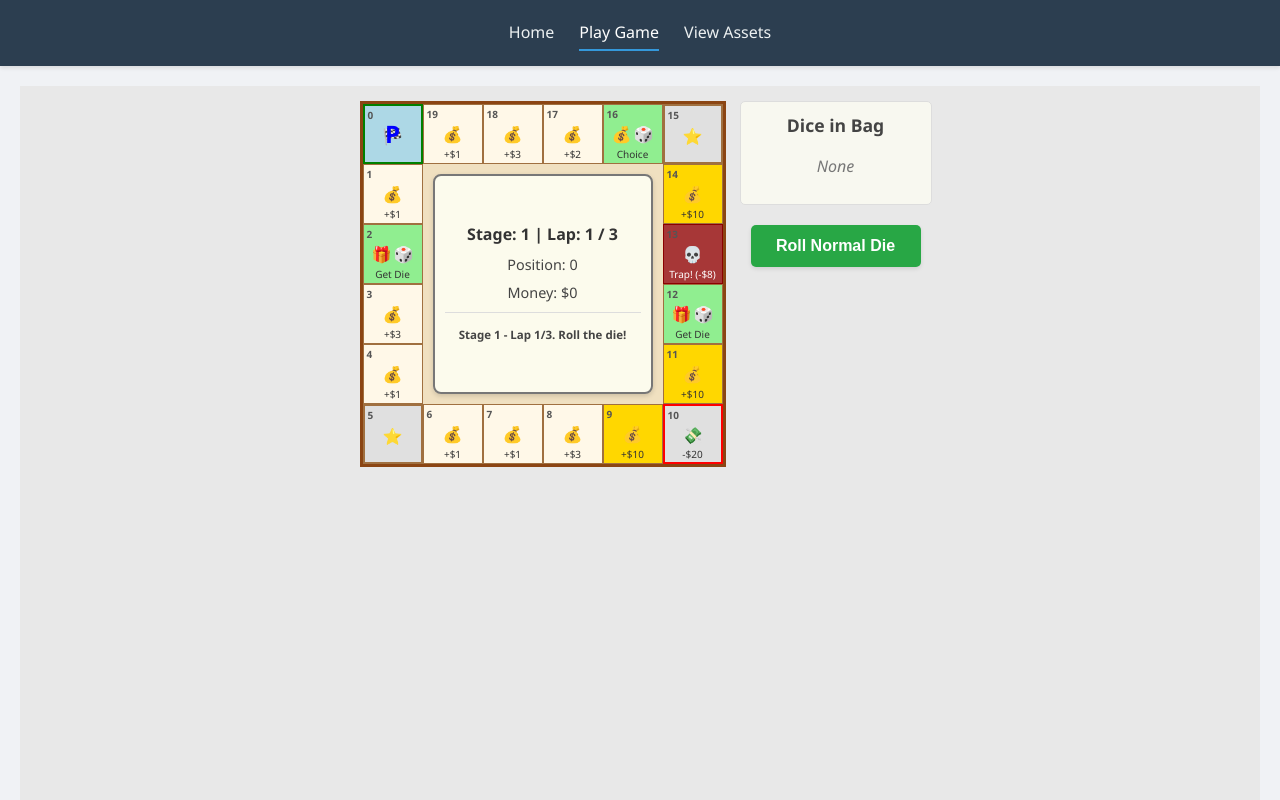
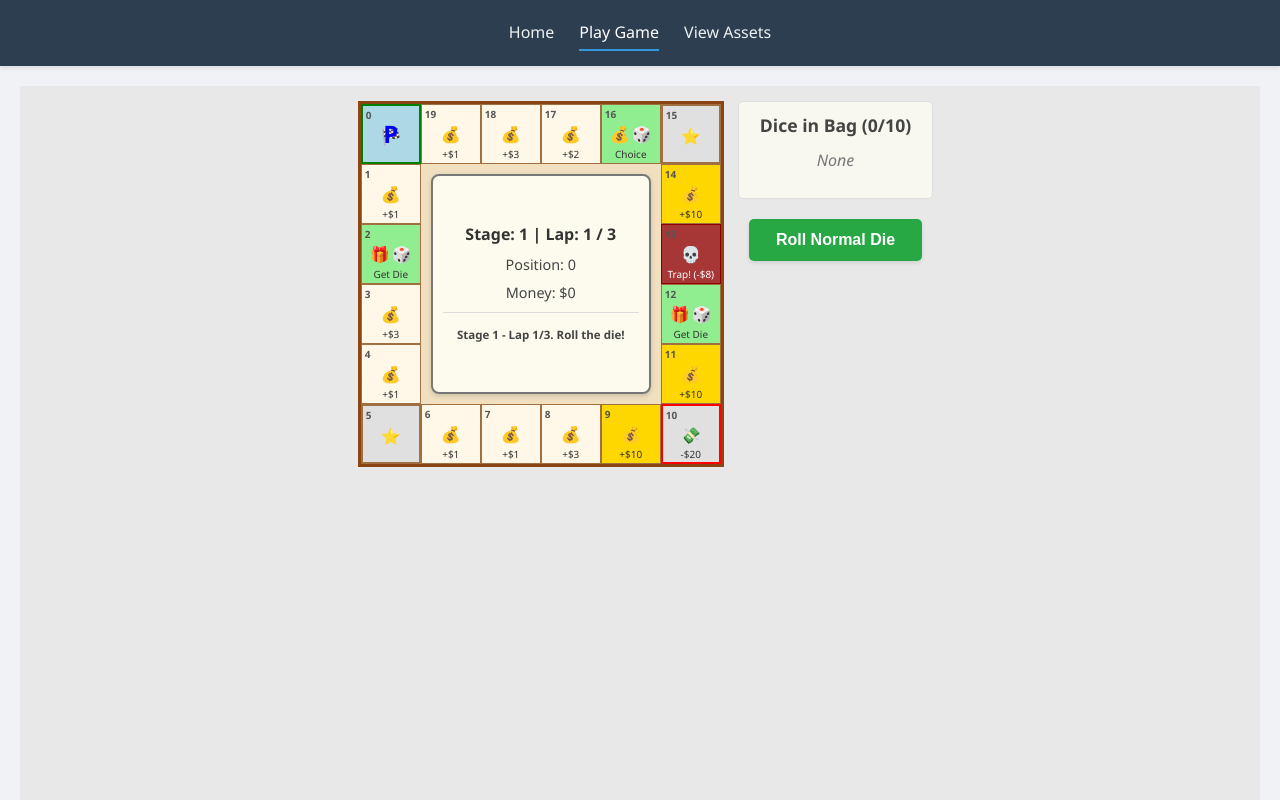
Before and after one commit to Dantexito/Solemne2_AppWeb, a Vue app: page /game in a window 1280 px wide. Shown: the top 800 px of the page. Built offline with nearby package versions, Linux system fonts and the light colour scheme.

Commit message:
display dice capacity

```diff
--- a/src/components/ReservedDiceDisplay.vue
+++ b/src/components/ReservedDiceDisplay.vue
@@ -1,10 +1,11 @@
 <script setup>
 import { useGameStore } from "../stores/game";
 import { storeToRefs } from "pinia";
-import SingleDieDisplay from "./SingleDieDisplay.vue"; // Import new component
+import SingleDieDisplay from "./SingleDieDisplay.vue";
 
 const gameStore = useGameStore();
-const { reservedDice, gamePhase, isGameOver } = storeToRefs(gameStore);
+// Destructure maxDiceInBag (or the getter diceBagCapacityDisplay)
+const { reservedDice, gamePhase, isGameOver, diceBagCapacityDisplay } = storeToRefs(gameStore);
 
 function useReservedDie(index) {
   if (gameStore.gamePhase === "rolling" && !gameStore.isGameOver) {
@@ -15,7 +16,7 @@ function useReservedDie(index) {
 
 <template>
   <div class="reserved-dice-container">
-    <h3>Dice in Bag</h3>
+    <h3>Dice in Bag ({{ diceBagCapacityDisplay }})</h3>
     <p v-if="reservedDice.length === 0" class="no-dice-text">None</p>
     <div class="dice-grid">
       <SingleDieDisplay
@@ -38,17 +39,19 @@ function useReservedDie(index) {
 }
 .dice-grid {
   display: flex;
-  flex-wrap: wrap; /* Allow dice to wrap if many */
-  gap: 10px; /* Space between dice */
-  justify-content: center; /* Center dice if they don't fill width */
+  flex-wrap: wrap;
+  gap: 10px;
+  justify-content: center;
+  margin-top: 10px; /* Add some space below the capacity text */
 }
 .no-dice-text {
   font-style: italic;
   color: #777;
+  margin-top: 10px;
 }
 h3 {
   margin-top: 0;
-  margin-bottom: 10px;
+  margin-bottom: 5px; /* Reduced margin */
   font-size: 1.1em;
   color: #444;
 }
--- a/src/stores/game.js
+++ b/src/stores/game.js
@@ -72,6 +72,7 @@ export const useGameStore = defineStore("game", {
     // Dice State
     lastDiceRoll: null, // Can be an object { value: number, type: string }
     reservedDice: [], // Array of Dice Objects e.g., { type: DICE_TYPES.FIXED, value: 5 }
+    maxDiceInBag: MAX_RESERVED_DICE,
 
     // Board State
     boardSquares: [], // Array of { id: number, baseType: string, currentEffectType: string, isTempBad: boolean, effectDetails: any }
@@ -126,6 +127,10 @@ export const useGameStore = defineStore("game", {
     },
     currentHugeMoneyValue(state) {
       return HUGE_MONEY_AMOUNT_BASE * state.playerStage;
+    },
+
+    diceBagCapacityDisplay(state) {
+      return `${state.reservedDice.length}/${state.maxDiceInBag}`;
     },
   },
 
@@ -259,7 +264,7 @@ export const useGameStore = defineStore("game", {
     // --- Dice & Movement ---
     addReservedDie(dieData) {
       // MODIFY ON TOP RESERVED MAXIMUM
-      if (this.reservedDice.length < MAX_RESERVED_DICE) {
+      if (this.reservedDice.length < this.maxDiceInBag) {
         this.reservedDice.push(dieData);
         this.gameMessage = `Gained a ${dieData.type} die!`;
       } else {
```
